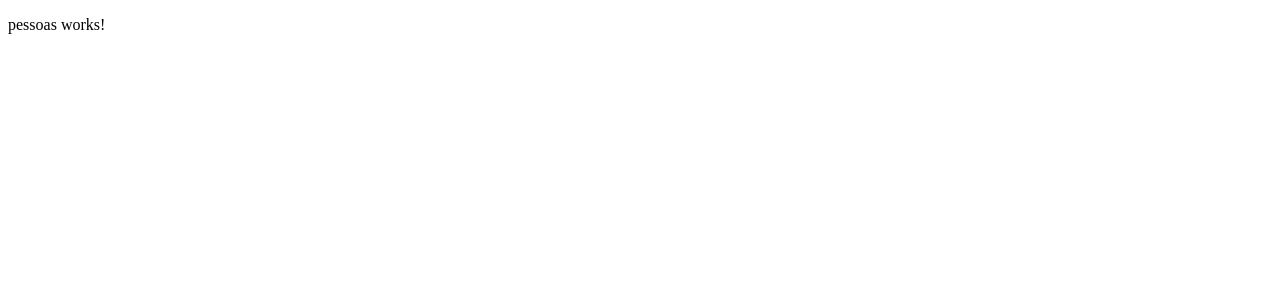
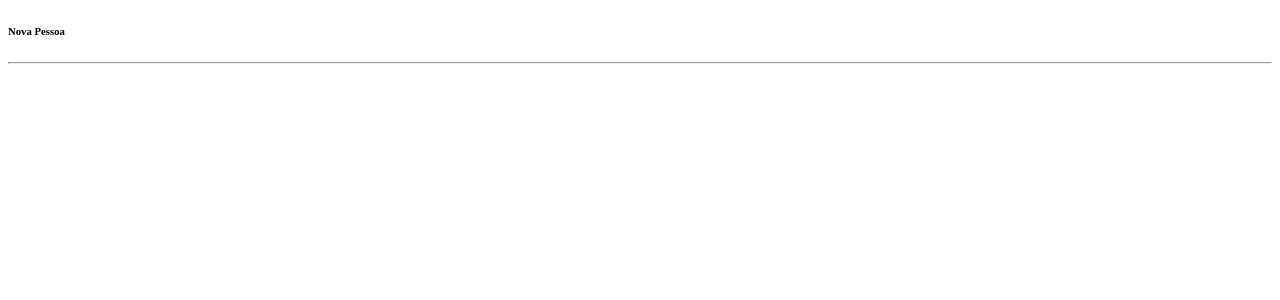
Before and after one commit to lucas-henrique-godoy/CRUDAngularWebAPI, an Angular app in the folder AppAngular/: page /pessoas in a window 1280 px wide. Shown: the top 300 px of the page. Built offline with nearby package versions, Linux system fonts and the light colour scheme.

Commit message:
Coloquei comentários explicando o ngIf

```diff
--- a/AppAngular/src/app/components/pessoas/pessoas.component.html
+++ b/AppAngular/src/app/components/pessoas/pessoas.component.html
@@ -1 +1,23 @@
-<p>pessoas works!</p>
+<div class="container p-5"> <!--Classe container com padding 5  em todas as direções-->
+    <div class="row">
+        <div class="col-6 border boder-light rouded p-5 shadow" *ngIf="formulario"> <!--Esta <div> Usa classes do Bootstrap, ocupa metade da largura da tela (col-6), tem borda visível (border) com cor clara (border-light), cantos arredondados (rounded), espaçamento interno(padding) grande (p-5) e uma leve sombra (shadow), e só aparece se a variável formulario existir ou for verdadeira (*ngIf="formulario").-->
+            <h6>{{tituloFormluario}}</h6> <!--Exibindo o valor da variável que esta no ts-->
+            <hr/>
+
+            <form action=""></form>
+        </div>
+    </div>
+</div>
+
+
+
+
+
+
+
+
+
+
+
+
+<!--  *ngIf="formulario - Siginifica que a div formulario somente sera mostrada se o nosso formulario estiver pronto para ser exibido-->
--- a/AppAngular/src/app/components/pessoas/pessoas.component.ts
+++ b/AppAngular/src/app/components/pessoas/pessoas.component.ts
@@ -13,7 +13,7 @@ export class PessoasComponent implements OnInit {
   constructor() { }
 
   ngOnInit(): void { //Onde nossos componentes são inicializados.
-
+    this.tituloFormluario = "Nova Pessoa";
     this.formulario = new FormGroup({ //FormGroup agrupa os FormControls que são os inputs.
       nome: new FormControl(null),
       sobrenome: new FormControl(null),  //Essa área serve para dar nomes para os nossos inputs(FormControls) iguais os do model.
```
Also changed, not shown: AppAngular/src/app/app.component.html (line endings or trailing spaces).
